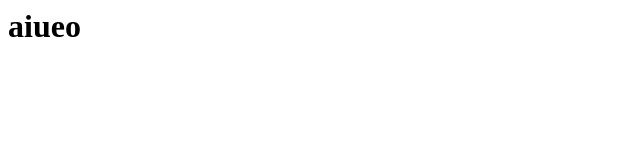
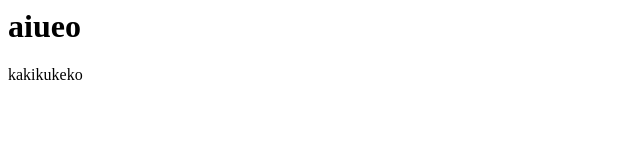
Before and after one commit to fuba238/netlify_test, a plain HTML site: page index.html in a window 1280 px wide. Shown: the full height of the page, 0-640 px from the left. Drawn offline with Linux system fonts and the light colour scheme.

Commit message:
Update index.html

```diff
--- a/index.html
+++ b/index.html
@@ -3,5 +3,6 @@
   </head>
   <body>
     <h1>aiueo</h1>
+    <p>kakikukeko</p>
   </body>
 </html>
```
